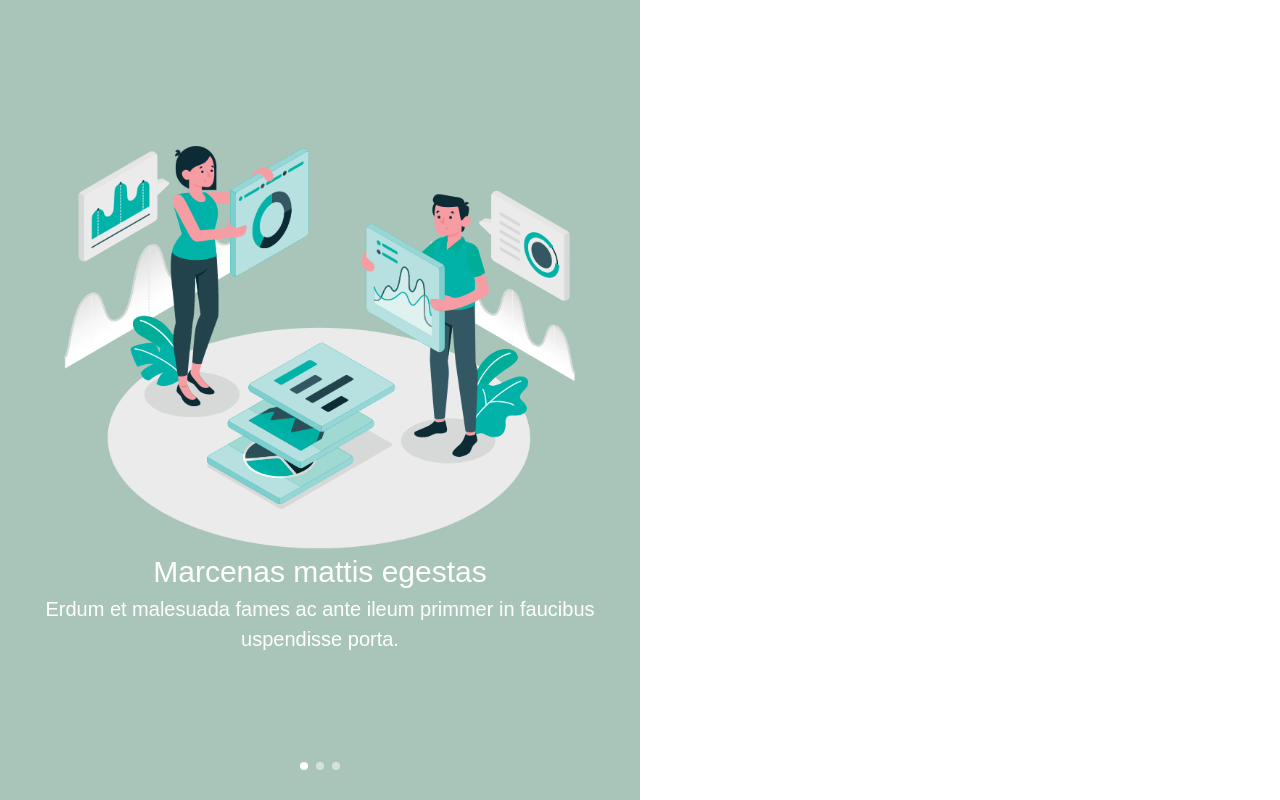
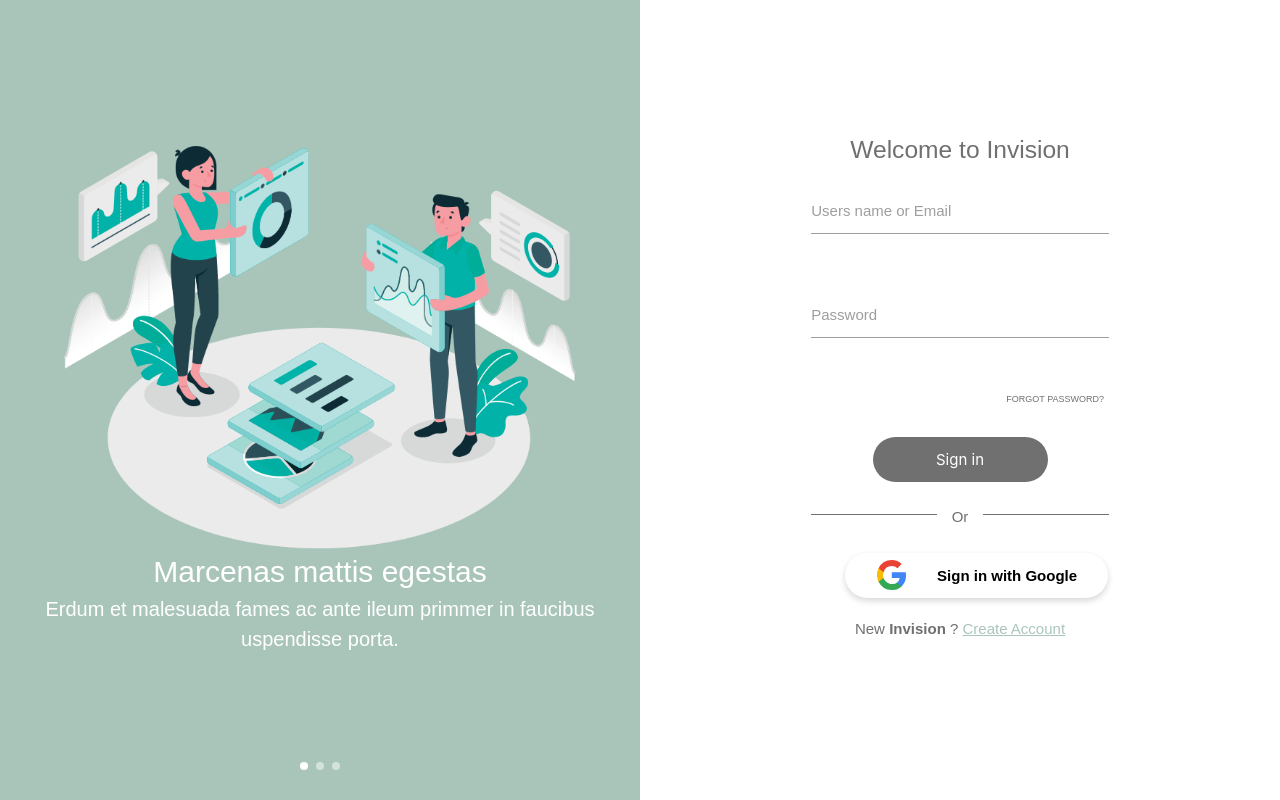
Before and after one commit to vgomes333/zappts-challange, a website: page src/index.html in a window 1280 px wide. Drawn offline with nearby package versions, Linux system fonts and the light colour scheme; a web font is replaced by a local one.

Commit message:
implements login form

```diff
--- a/src/assets/styles/base/normalize.scss
+++ b/src/assets/styles/base/normalize.scss
@@ -1,14 +1,9 @@
 * {
-  font-family: "Muli", sans-serif;
+  font-family: 'Muli', sans-serif;
   margin: 0;
   padding: 0;
   font-size: 100%;
   outline: none;
-}
-
-a {
-  text-decoration: none;
-  color: black;
 }
 
 ul {
@@ -23,19 +18,19 @@
   max-width: 340px;
   margin: auto;
 
-  @include mq("tablet") {
+  @include mq('tablet') {
     max-width: 720px;
   }
 
-  @include mq("tablet-wide") {
+  @include mq('tablet-wide') {
     max-width: 970px;
   }
 
-  @include mq("desktop") {
+  @include mq('desktop') {
     max-width: 1300px;
   }
 
-  @include mq("desktop-wide") {
+  @include mq('desktop-wide') {
     max-width: 1600px;
   }
 }
--- /dev/null
+++ b/src/assets/styles/components/_googleBtn.scss
@@ -0,0 +1,15 @@
+.googleBtn {
+  background: #ffffff 0% 0% no-repeat padding-box;
+  font-weight: bold;
+  box-shadow: 0px 3px 6px #00000029;
+  border-radius: 100px;
+  border: none;
+  opacity: 1;
+  width: 263px;
+  height: 45px;
+  display: flex;
+  align-items: center;
+  justify-content: space-evenly;
+  margin-top: 1cm;
+  margin-left: 1.2cm;
+}
--- /dev/null
+++ b/src/assets/styles/components/wrapper.scss
@@ -0,0 +1,15 @@
+.wrapper {
+  background-color: #707070;
+  height: 1px;
+  margin: 32px 0 0;
+  text-align: center;
+
+
+  span {
+    position: relative;
+    top: -8px;
+    padding: 0 15px;
+    color: #707070;
+    background: #ffffff;
+  }
+}
--- a/src/assets/styles/main.scss
+++ b/src/assets/styles/main.scss
@@ -1,12 +1,14 @@
 // Helpers
-@import "./helpers/mixins.scss";
-@import "./helpers/variables.scss";
+@import './helpers/mixins.scss';
+@import './helpers/variables.scss';
 
 // Normalize
-@import "./base/normalize.scss";
+@import './base/normalize.scss';
 
 // Components
+@import './components/wrapper.scss';
+@import './components/googleBtn';
 
 // Templates
-@import "./templates/login";
-@import "./templates/login";
+@import './templates/login';
+@import './templates/login';
--- a/src/assets/styles/templates/_login.scss
+++ b/src/assets/styles/templates/_login.scss
@@ -1,4 +1,5 @@
 .login {
+  display: flex;
   width: 100%;
 
   &-carousel {
@@ -32,4 +33,50 @@
       }
     }
   }
+
+  &-form {
+    width: 50%;
+    background: #ffffff 0% 0% no-repeat padding-box;
+    opacity: 1;
+    display: flex;
+    flex-direction: column;
+    align-items: center;
+    justify-content: center;
+
+    &-title {
+      color: #707070;
+      // font-size: 30px;
+    }
+
+    &-inputsForm {
+      width: 50%;
+    }
+
+    &-forgotPass {
+      color: #707070 !important;
+      font-size: 9px !important;
+      width: 100%;
+      text-align: right;
+    }
+
+    &-signinBtn {
+      width: 175px;
+      height: 45px;
+      color: #ffffff;
+      background: #707070 0% 0% no-repeat padding-box;
+      border-radius: 100px;
+      opacity: 1;
+      border: none;
+    }
+
+    &-newAccount {
+      color: #707070;
+      text-align: center;
+
+      a {
+        text-decoration: underline !important;
+        color: #a9c5ba !important;
+      }
+    }
+  }
 }
--- a/src/index.html
+++ b/src/index.html
@@ -23,7 +23,8 @@
           <div class="carousel-item login-carousel-div-item" href="#one!">
             <img src="assets/img/Data.png" alt="Img" />
             <div class="login-carousel-div-item-text">
-              <span>Marcenas mattis egestas</span><br />
+              <span>Marcenas mattis egestas</span>
+              <br />
               <span>
                 Erdum et malesuada fames ac ante ileum primmer in faucibus
                 uspendisse porta.
@@ -34,7 +35,8 @@
           <div class="carousel-item login-carousel-div-item" href="#one!">
             <img src="assets/img/Data.png" alt="Img" />
             <div class="login-carousel-div-item-text">
-              <span>Marcenas mattis egestas</span><br />
+              <span>Marcenas mattis egestas</span>
+              <br />
               <span>
                 Erdum et malesuada fames ac ante ileum primmer in faucibus
                 uspendisse porta.
@@ -45,7 +47,8 @@
           <div class="carousel-item login-carousel-div-item" href="#one!">
             <img src="assets/img/Data.png" alt="Img" />
             <div class="login-carousel-div-item-text">
-              <span>Marcenas mattis egestas</span><br />
+              <span>Marcenas mattis egestas</span>
+              <br />
               <span>
                 Erdum et malesuada fames ac ante ileum primmer in faucibus
                 uspendisse porta.
@@ -56,7 +59,65 @@
       </div>
 
       <!-- Login Form -->
-      <div class="login-form"></div>
+      <div class="login-form">
+        <div class="login-form-title">
+          <h5>Welcome to Invision</h5>
+        </div>
+
+        <div class="login-form-inputsForm">
+          <div class="row">
+            <form class="col s12">
+              <div class="row">
+                <div class="input-field col s12">
+                  <input id="email" type="email" class="validate" />
+                  <label for="email">Users name or Email</label>
+                </div>
+              </div>
+
+              <div class="row">
+                <div class="input-field col s12">
+                  <input id="password" type="password" class="validate" />
+                  <label for="password">Password</label>
+                </div>
+              </div>
+
+              <div class="row">
+                <a
+                  class="waves-effect waves-teal btn-flat login-form-forgotPass"
+                >
+                  Forgot password?
+                </a>
+              </div>
+
+              <div class="row center-align">
+                <button class="login-form-signinBtn">
+                  Sign in
+                </button>
+              </div>
+
+              <div class="wrapper">
+                <span>Or</span>
+              </div>
+
+              <div class="row center-align">
+                <button class="googleBtn">
+                  <img src="assets/img/Google__G__Logo.svg" alt="" />
+                  <span>Sign in with Google</span>
+                </button>
+              </div>
+
+              <div class="row login-form-newAccount">
+                <span>
+                  New
+                  <b>Invision</b>
+                  ?
+                </span>
+                <a href="#">Create Account</a>
+              </div>
+            </form>
+          </div>
+        </div>
+      </div>
     </section>
 
     <script
```
Also changed, not shown: src/assets/img/Google__G__Logo.svg (added), src/assets/styles/css/main.css.
